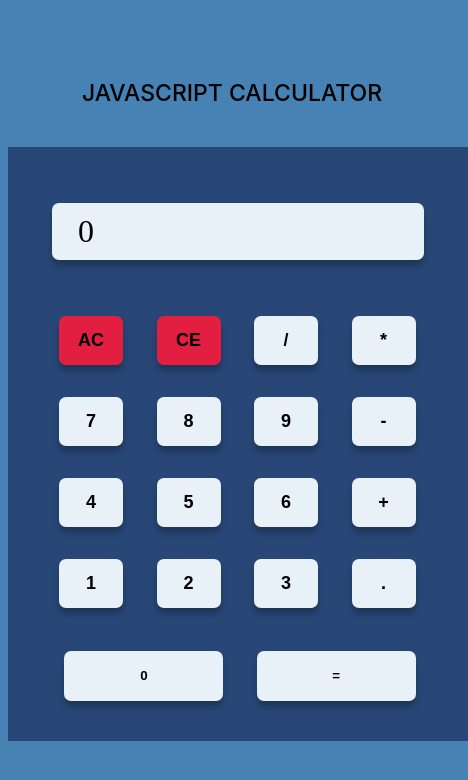
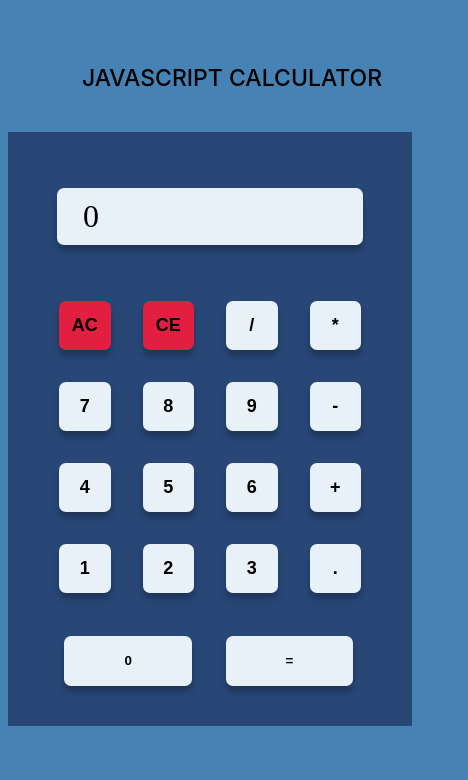
Before and after one commit to bilal8492/Calculator, a plain HTML site: page index.html in a window 390 px wide. Shown: the whole page, 468 px wide, since content can reach past the window. Drawn offline with Linux system fonts and the light colour scheme.

Commit message:
add media query

```diff
--- a/style.css
+++ b/style.css
@@ -70,3 +70,23 @@ h1 {
 .btn > .btn-red {
   background-color: rgba(226, 30, 65, 1);
 }
+@media (max-width: 750px){
+  #calculator{
+    width: 350px;
+  }
+
+  .btn > button {
+    width: 51.5px ;
+  }
+  .result {
+    width: 80%;
+  }
+  .big-btn{
+    width: 36.5%;
+
+  }
+  #main{
+    margin: 65px auto 0 auto;
+    width: 406px;
+  }
+}
```
